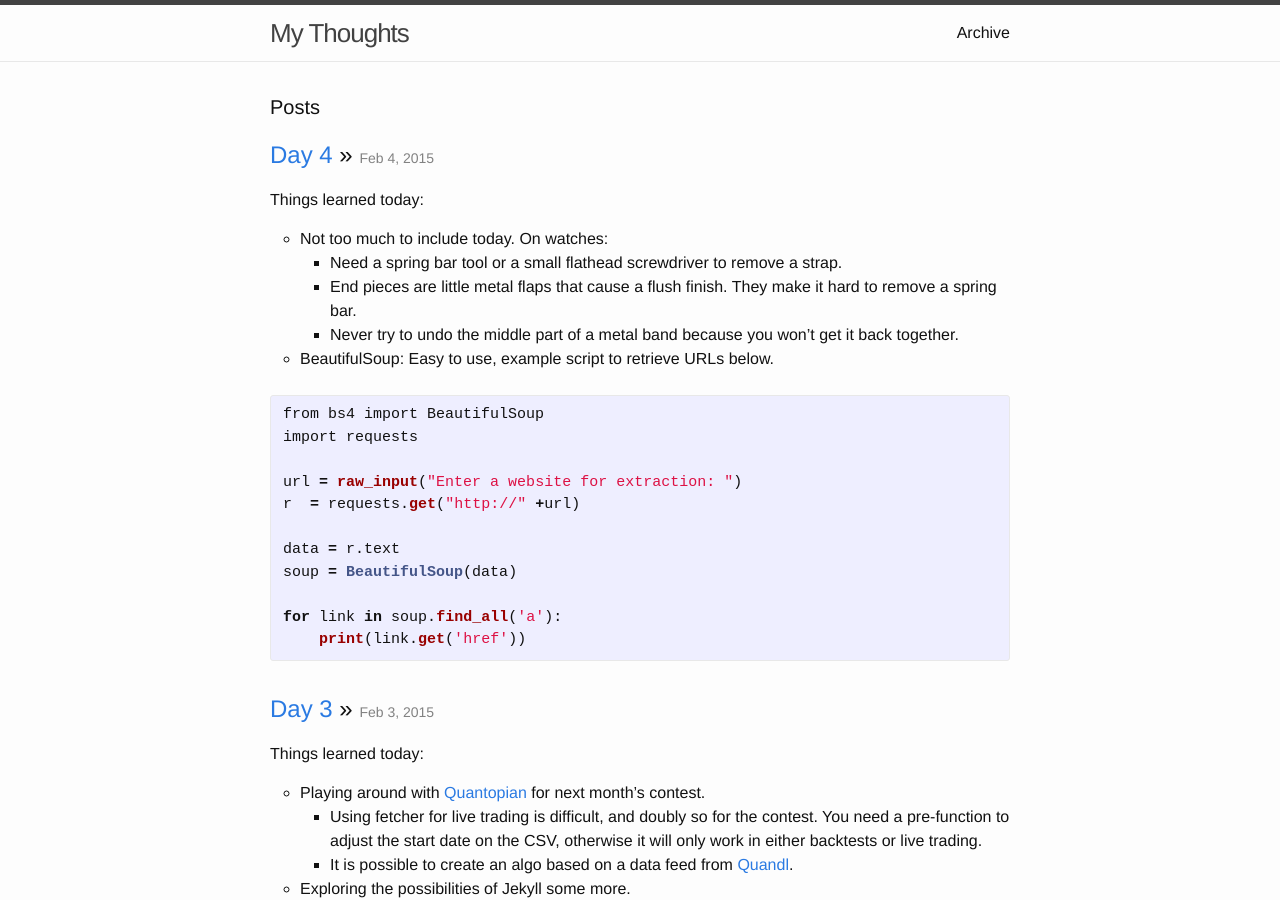
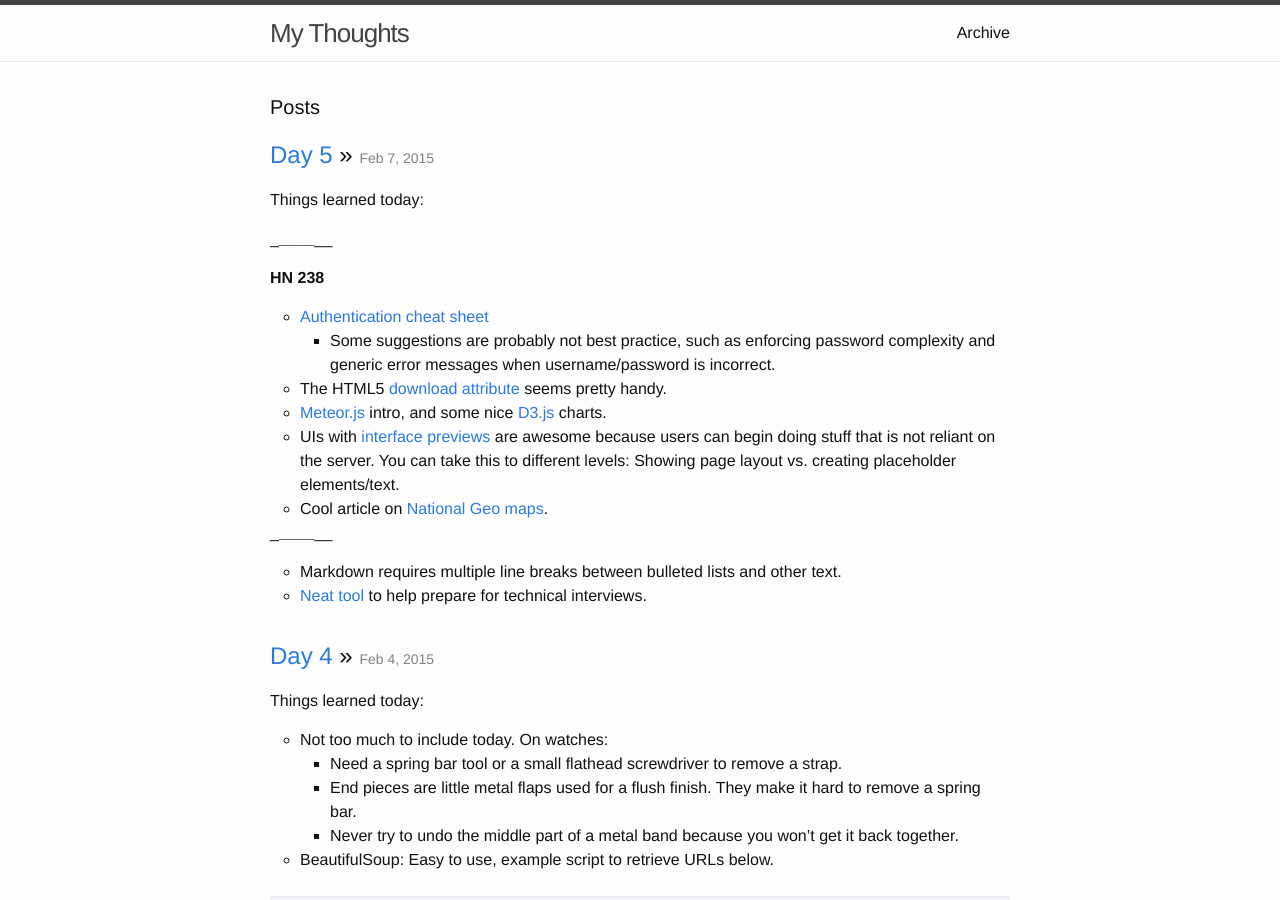
Before and after one commit to cardern/blog, a Jekyll site: the page built from index.html, in a window 1280 px wide and 900 px high. Built offline with Jekyll 4.4.1, drawn with Linux system fonts in a browser that asks for light colours.

```diff
--- a/_posts/2015-02-01-Day4.markdown
+++ b/_posts/2015-02-04-Day4.markdown
@@ -7,7 +7,7 @@
 
 * Not too much to include today. On watches:
 	* Need a spring bar tool or a small flathead screwdriver to remove a strap.
-	* End pieces are little metal flaps that cause a flush finish. They make it hard to remove a spring bar.
+	* End pieces are little metal flaps used for a flush finish. They make it hard to remove a spring bar.
 	* Never try to undo the middle part of a metal band because you won't get it back together.
 * BeautifulSoup: Easy to use, example script to retrieve URLs below.
 <br><br>
--- /dev/null
+++ b/_posts/2015-02-05-Day5.markdown
@@ -0,0 +1,22 @@
+---
+layout: post
+title:  "Day 5"
+date:   2015-02-07
+---
+Things learned today:
+
+\_______________
+
+<b>HN 238</b>
+
+ * [Authentication cheat sheet](https://www.owasp.org/index.php/Authentication_Cheat_Sheet)
+	* Some suggestions are probably not best practice, such as enforcing password complexity and generic error messages when username/password is incorrect.
+* The HTML5 [download attribute](http://svarden.se/blog/2013-04-22-right-click-and-save-as) seems pretty handy.
+* [Meteor.js](http://joshowens.me/getting-started-with-meteor-js/) intro, and some nice [D3.js](http://www.taucharts.com/) charts.
+* UIs with [interface previews](http://www.callumhart.com/blog/non-blocking-uis-with-interface-previews) are awesome because users can begin doing stuff that is not reliant on the server. You can take this to different levels: Showing page layout vs. creating placeholder elements/text.
+* Cool article on [National Geo maps](http://news-beta.nationalgeographic.com/2015/01/150123-maps-mapping-cartography-history-national-geographic-centennial/).
+
+\_______________
+
+* Markdown requires multiple line breaks between bulleted lists and other text.
+* [Neat tool](https://oj.leetcode.com/) to help prepare for technical interviews.
```
Also changed, not shown: _posts/2015-02-02-Day2.markdown (renamed from _posts/2015-02-01-Day2.markdown), _posts/2015-02-03-Day3.markdown (renamed from _posts/2015-02-01-Day3.markdown).
